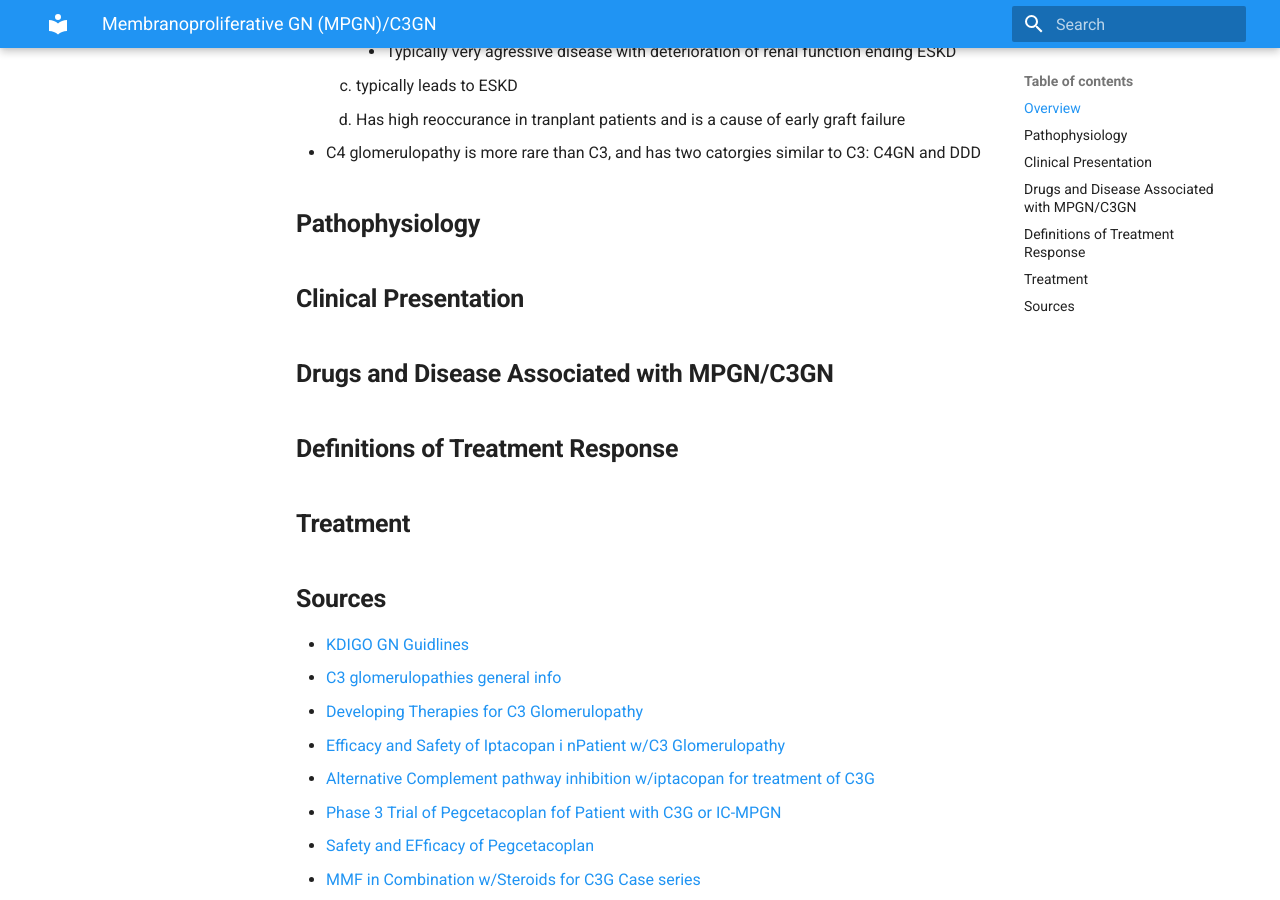
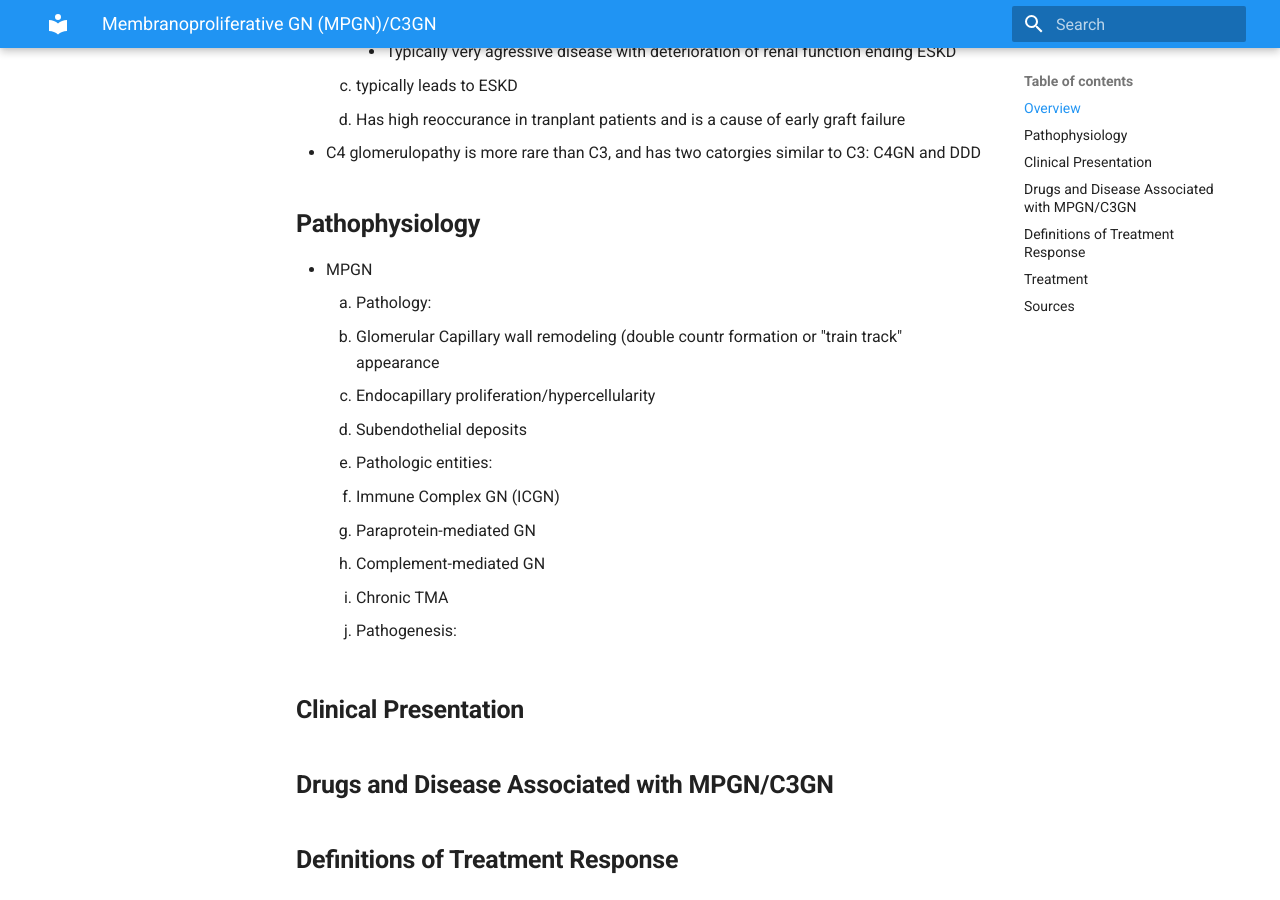
Before and after one commit to TTUNEPH2025/GN, an MkDocs documentation site: the page built from docs/MPGN-C3GN.md, in a window 1280 px wide and 900 px high, scrolled down 855 px. Built offline with MkDocs 1.6.1 and Material for MkDocs 9.7.7, drawn with Linux system fonts in a browser that asks for light colours.

Commit message:
Update MPGN-C3GN.md

```diff
--- a/docs/MPGN-C3GN.md
+++ b/docs/MPGN-C3GN.md
@@ -18,6 +18,17 @@
     4. Has high reoccurance in tranplant patients and is a cause of early graft failure
   * C4 glomerulopathy is more rare than C3, and has two catorgies similar to C3: C4GN and DDD
 ## **Pathophysiology**
+  * MPGN
+    1. Pathology:
+       - Glomerular Capillary wall remodeling (double countr formation or "train track" appearance
+       - Endocapillary proliferation/hypercellularity
+       - Subendothelial deposits
+    3. Pathologic entities:
+       - Immune Complex GN (ICGN)
+       - Paraprotein-mediated GN
+       - Complement-mediated GN
+       - Chronic TMA
+    5. Pathogenesis:
 ## **Clinical Presentation**
 ## **Drugs and Disease Associated with MPGN/C3GN**
 ## **Definitions of Treatment Response**
```
